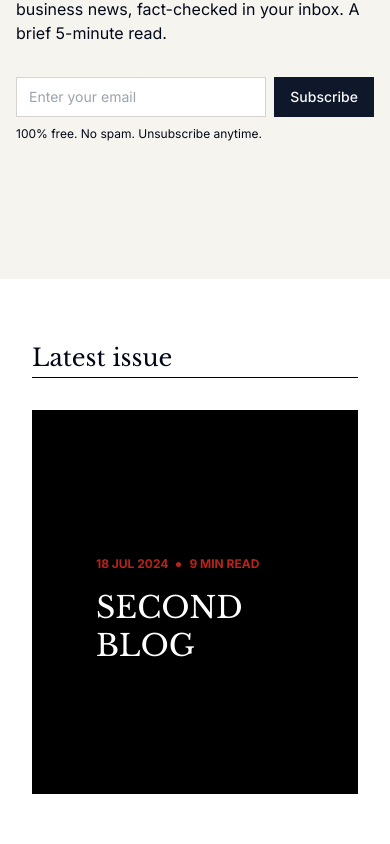
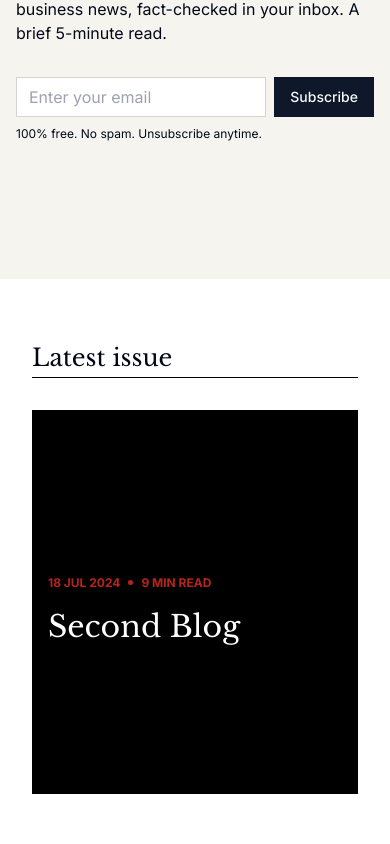
Before and after one commit to Elango-Sagravia/presidential, a Next.js app: page / in a window 390 px wide. Shown: the part 519-1363 px from the top of the page. Built offline with nearby package versions, Linux system fonts and the light colour scheme.

Commit message:
fix for mobile zooming issue

```diff
--- a/app/globals.css
+++ b/app/globals.css
@@ -6,6 +6,11 @@
 body,
 :root {
   height: 100%;
+}
+select,
+textarea,
+input {
+  font-size: 16px !important;
 }
 
 @layer base {
--- a/app/layout.js
+++ b/app/layout.js
@@ -18,6 +18,11 @@
 export default function RootLayout({ children }) {
   return (
     <html suppressHydrationWarning={true} lang="en" className={inter.className}>
+      <meta
+        name="viewport"
+        content="width=device-width, initial-scale=1, maximum-scale=1, user-scalable=0"
+      />
+
       <body>
         <ThemeProvider
           attribute="class"
--- a/components/ui/fancyCard/fancyCard.js
+++ b/components/ui/fancyCard/fancyCard.js
@@ -16,9 +16,9 @@
       </div>
       <Link
         href={`archives/${article.slug}`}
-        className="flex-1 bg-black text-white flex flex-col justify-center py-8 uppercase"
+        className="flex-1 bg-black text-white flex flex-col justify-center py-8"
       >
-        <div className="flex items-center gap-2 py-4 px-16 text-nl_background">
+        <div className="flex items-center gap-2 py-4 px-4 sm:px-16 text-nl_background">
           <p className="text-[12px] font-bold uppercase">
             {article.published_at}
           </p>
@@ -28,7 +28,7 @@
           </p>
         </div>
         <p
-          className={`text-3xl px-16 leading-tight hover:decoration-solid hover:underline ${libre.className}`}
+          className={`text-3xl px-4 sm:px-16 leading-tight hover:decoration-solid hover:underline ${libre.className}`}
         >
           {article.title}
         </p>
--- a/components/ui/subscribe/subscribe.js
+++ b/components/ui/subscribe/subscribe.js
@@ -42,7 +42,7 @@
           )}
 
           {!isSubscribed && (
-            <SubscribeForm formClasses="mt-8 pb-2 flex w-4/5 flex-col gap-2" />
+            <SubscribeForm formClasses="mt-8 pb-2 flex w-full sm:w-4/5 flex-col gap-2" />
           )}
           {/* <form className="pt-4 pb-4 flex max-w-md mt-8 px-2">
           <input
```
